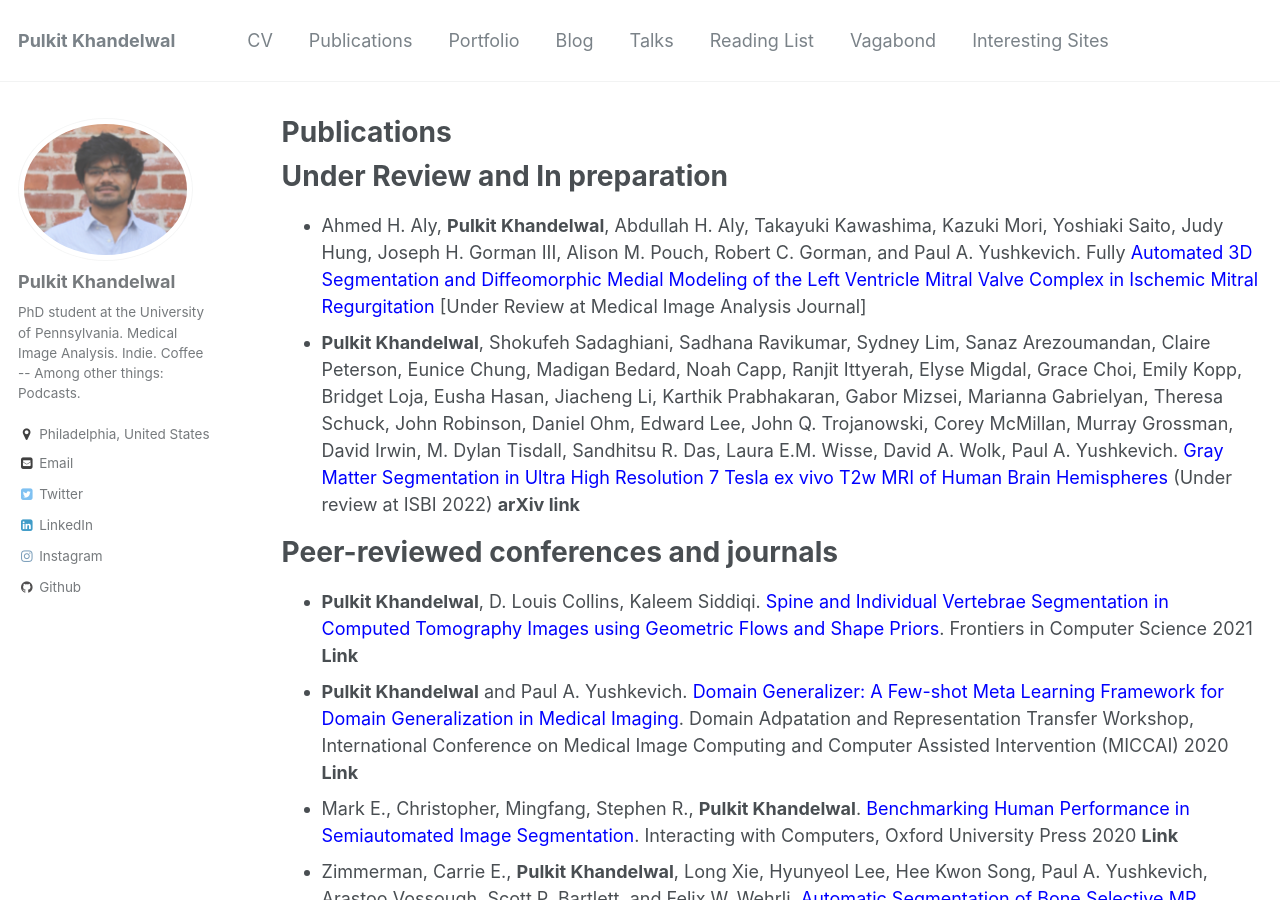
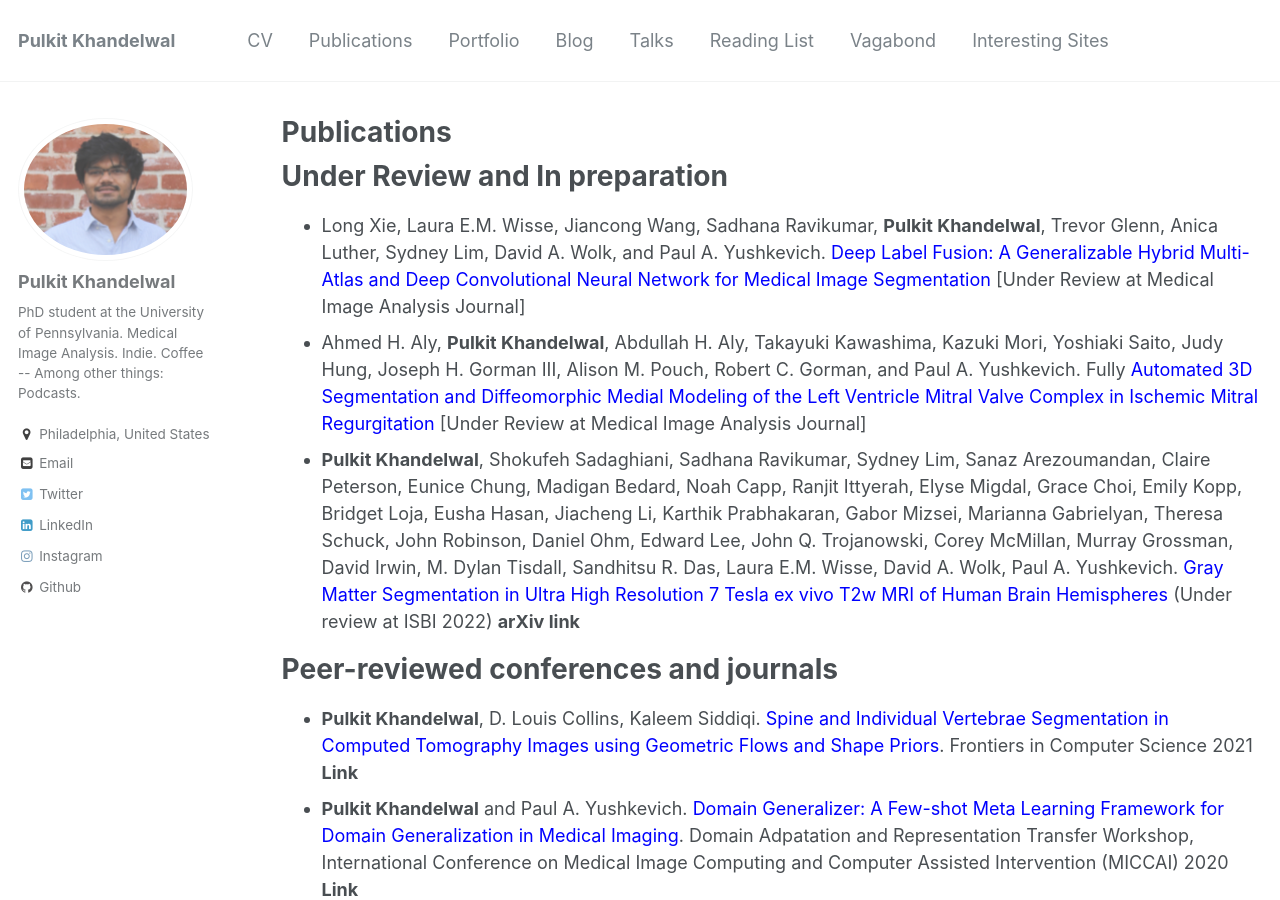
Before and after one commit to Pulkit-Khandelwal/pulkit-khandelwal.github.io, a Jekyll site: the page built from _pages/publications.md, in a window 1280 px wide and 900 px high. Built offline with Jekyll 4.4.1, drawn with Linux system fonts in a browser that asks for light colours.

Commit message:
Update publications.md

```diff
--- a/_pages/publications.md
+++ b/_pages/publications.md
@@ -8,6 +8,10 @@ author_profile: true
 
 **Under Review and In preparation**
 ======
+* Long Xie, Laura E.M. Wisse, Jiancong Wang, Sadhana Ravikumar, **Pulkit Khandelwal**, Trevor Glenn, Anica
+Luther, Sydney Lim, David A. Wolk, and Paul A. Yushkevich. <span style="color:blue">Deep Label Fusion: A Generalizable Hybrid
+Multi-Atlas and Deep Convolutional Neural Network for Medical Image Segmentation</span> [Under Review at
+Medical Image Analysis Journal]
 * Ahmed H. Aly, **Pulkit Khandelwal**, Abdullah H. Aly, Takayuki Kawashima, Kazuki Mori, Yoshiaki Saito,
 Judy Hung, Joseph H. Gorman III, Alison M. Pouch, Robert C. Gorman, and Paul A. Yushkevich. Fully
 <span style="color:blue">Automated 3D Segmentation and Diffeomorphic Medial Modeling of the Left Ventricle Mitral Valve Complex
```
